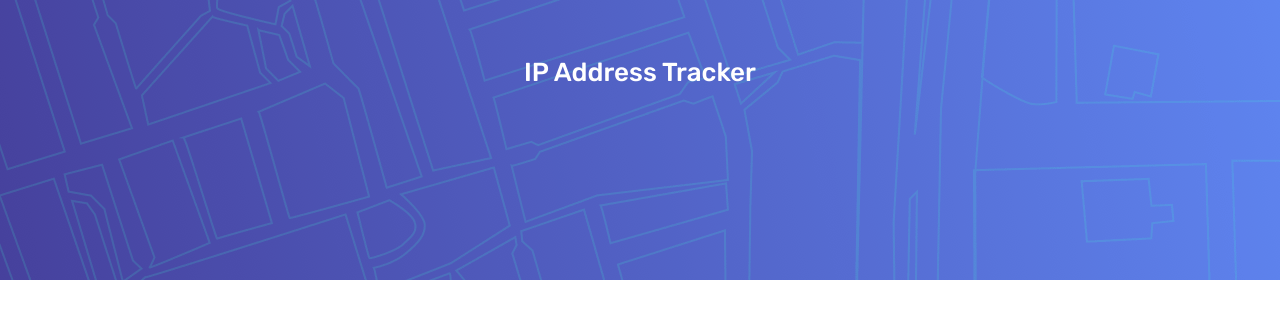
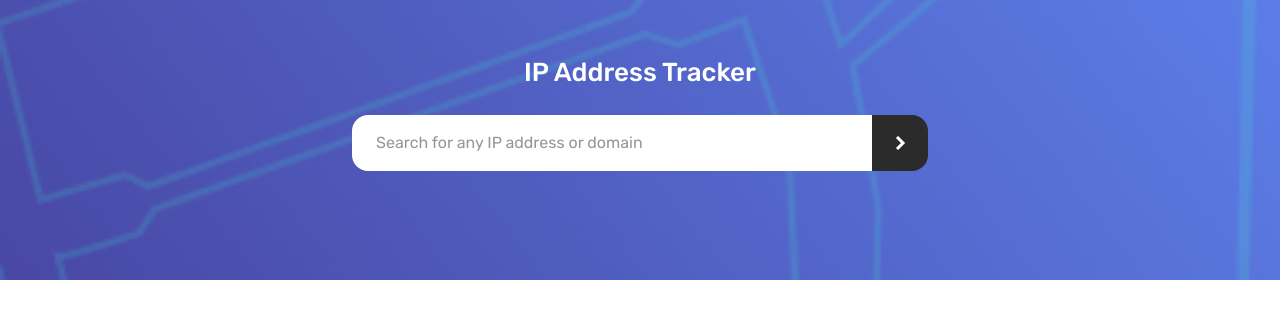
Before and after one commit to Zikra-S/IP-address-tracker, a React (Vite) app: page / in a window 1280 px wide. Shown: the top 318 px of the page. Built offline with nearby package versions, Linux system fonts and the light colour scheme.

Commit message:
feat: add SearchBar component with submit handling

```diff
--- a/src/App.tsx
+++ b/src/App.tsx
@@ -1,5 +1,10 @@
 import { Header } from "./components/header";
+import { SearchBar } from "./components/searchBar";
 
 export default function App() {
-  return <Header />;
+  return (
+    <Header>
+      <SearchBar onSearch={(term) => console.log(term)} />
+    </Header>
+  );
 }
--- /dev/null
+++ b/src/components/searchBar.tsx
@@ -0,0 +1,39 @@
+import { useState } from 'react'
+import type { FormEvent } from 'react'
+import iconArrow from '../assets/images/icon-arrow.svg'
+
+interface SearchBarProps {
+  onSearch: (term: string) => void
+}
+
+export function SearchBar({ onSearch }: SearchBarProps) {
+  const [value, setValue] = useState('')
+
+  const handleSubmit = (e: FormEvent<HTMLFormElement>) => {
+    e.preventDefault()
+    onSearch(value.trim())
+  }
+
+  return (
+    <form
+      onSubmit={handleSubmit}
+      className="flex w-full max-w-xl overflow-hidden rounded-2xl"
+    >
+      <input
+        type="text"
+        value={value}
+        onChange={(e) => setValue(e.target.value)}
+        placeholder="Search for any IP address or domain"
+        aria-label="Search for any IP address or domain"
+        className="text-very-dark-gray min-w-0 flex-1 bg-white px-6 py-4 text-base outline-none placeholder:text-dark-gray"
+      />
+      <button
+        type="submit"
+        aria-label="Search"
+        className="bg-very-dark-gray flex w-14 cursor-pointer items-center justify-center transition-colors hover:bg-neutral-700"
+      >
+        <img src={iconArrow} alt="" />
+      </button>
+    </form>
+  )
+}
```
